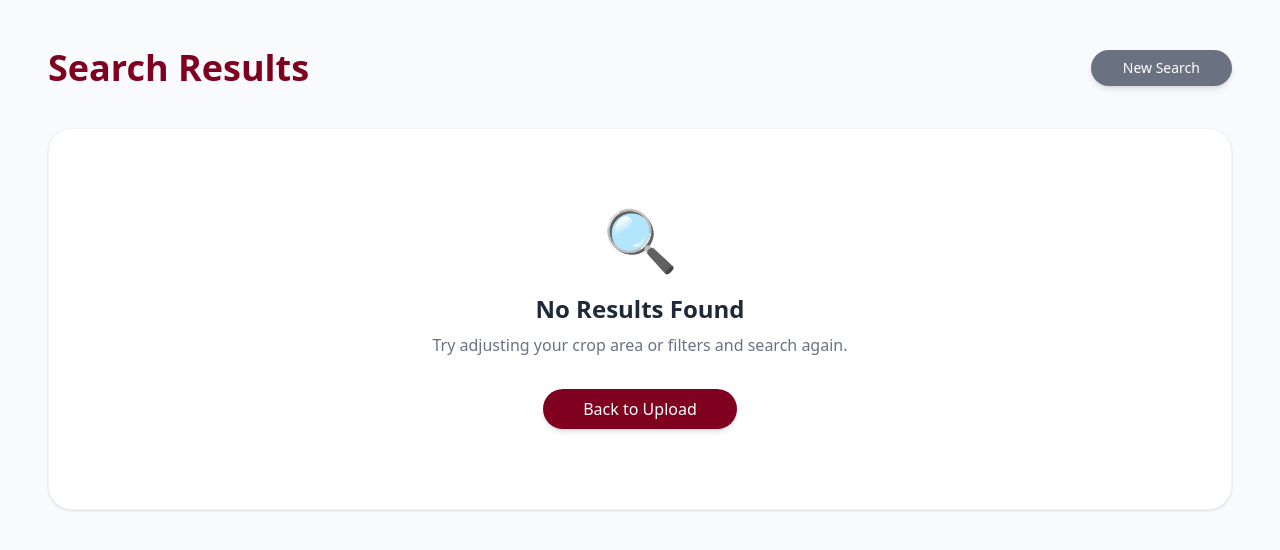
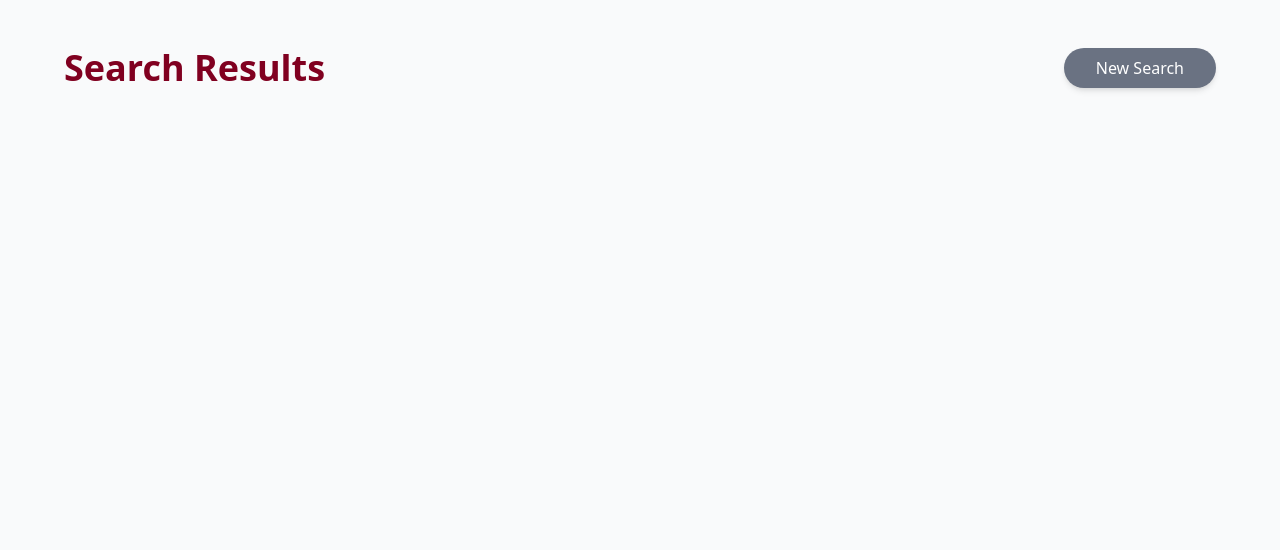
Before and after one commit to FindMyLook-Project/frontend, a React app: page /results in a window 1280 px wide. Shown: the top 550 px of the page. Built offline with nearby package versions, Linux system fonts and the light colour scheme; the HTML template or start-up script is replaced by a standard one.

Commit message:
improving UX

```diff
--- a/src/pages/Results.jsx
+++ b/src/pages/Results.jsx
@@ -6,78 +6,98 @@ const Results = () => {
   const location = useLocation();
   const navigate = useNavigate();
 
-  // משיכת הנתונים מה-state - שימי לב לשם searchResults
-  const resultsFromSearch = location.state?.searchResults || [];
+  const searchResults = location.state?.searchResults || [];
+  const originalItems = location.state?.originalItems || [];
+
+  const formatCategoryName = (category) => {
+    if (!category) return "Item";
+    return category.charAt(0).toUpperCase() + category.slice(1);
+  };
 
   return (
-    <div className="min-h-screen bg-gray-50 py-12 px-4 md:px-12">
-      <div className="max-w-7xl mx-auto">
+    <div className="min-h-screen bg-gray-50 py-12 px-4">
+      <div className="max-w-6xl mx-auto">
+
         <div className="flex justify-between items-center mb-10">
           <h1 className="text-4xl font-extrabold text-[#800020]">Search Results</h1>
-          <Button onClick={() => navigate('/upload')} className="bg-gray-500 text-sm">
+          <Button onClick={() => navigate('/upload')} className="bg-gray-500 hover:bg-gray-600 px-6 py-2 text-white rounded-full font-medium">
             New Search
           </Button>
         </div>
 
-        {resultsFromSearch.length > 0 ? (
-          resultsFromSearch.map((group, idx) => (
-            <div key={idx} className="mb-16 bg-white p-8 rounded-3xl shadow-sm border border-gray-100">
-              <div className="flex items-center gap-6 mb-8 border-b pb-6">
-                <div className="text-center">
-                  <p className="text-xs font-bold text-gray-400 uppercase mb-2">Item #{idx + 1}:</p>
-                  <div className="w-24 h-24 bg-[#800020]/10 rounded-xl border-2 border-[#800020] flex items-center justify-center">
-                    <span className="text-3xl">👕</span>
+        {searchResults.map((searchData, index) => {
+          const originalItem = originalItems[searchData.itemIndex];
+          const products = searchData.results;
+
+          return (
+            <div key={index} className="bg-white p-6 rounded-2xl shadow-sm border border-gray-100 mb-10 animate-fadeIn">
+
+              <div className="flex items-center gap-6 mb-8 border-b border-gray-100 pb-6">
+
+                <div className="w-20 h-20 bg-gray-50 rounded-xl border border-gray-200 flex items-center justify-center overflow-hidden shrink-0 shadow-inner">
+                  {originalItem?.image ? (
+                    <img
+                      src={originalItem.image}
+                      alt="Your crop"
+                      className="w-full h-full object-cover"
+                    />
+                  ) : (
+                    <span className="text-3xl">👗</span>
+                  )}
                 </div>
-                </div>
+
                 <div>
-                  <h2 className="text-2xl font-bold text-gray-800">Top Matches Found</h2>
-                  <p className="text-gray-500 text-sm">Showing the best results based on your selection</p>
+                  <h2 className="text-2xl font-bold text-gray-800">
+                    {originalItem ? `${formatCategoryName(originalItem.category)} Matches` : 'Top Matches Found'}
+                  </h2>
+                  <p className="text-sm text-gray-500 mt-1">
+                    Showing the best results based on your selection
+                  </p>
                 </div>
               </div>
 
-              <div className="grid grid-cols-1 sm:grid-cols-2 lg:grid-cols-5 gap-6">
-                {group.results.map((product) => (
-                  <div key={product._id} className="group bg-gray-50 rounded-2xl p-4 transition-all hover:shadow-md border border-transparent hover:border-gray-200">
-                    <div className="relative mb-4 overflow-hidden rounded-xl aspect-[3/4]">
+              <div className="grid grid-cols-2 md:grid-cols-3 lg:grid-cols-5 gap-4">
+                {products.length > 0 ? (
+                  products.map((product, pIndex) => (
+                    <div key={pIndex} className="bg-white rounded-xl border border-gray-100 overflow-hidden shadow-sm hover:shadow-md transition-all flex flex-col group">
+
+                      <div className="relative aspect-[3/4] bg-gray-100 overflow-hidden">
                         <img
-                        src={product.images?.[0]?.url || "https://via.placeholder.com/300"}
+                          src={product.images?.[0]?.url || product.images?.[0] || 'placeholder.jpg'}
                           alt={product.title}
-                        className="w-full h-full object-cover transition-transform group-hover:scale-105"
+                          className="w-full h-full object-cover group-hover:scale-105 transition-transform duration-500"
                         />
-                      <div className="absolute top-2 right-2 bg-white/90 backdrop-blur px-2 py-1 rounded-md text-xs font-bold text-[#800020]">
-                        {product.price} ₪
+                        <div className="absolute bottom-2 left-2 bg-[#800020] text-white text-xs font-bold px-2 py-1 rounded">
+                          {Math.round(product.searchScore * 100)}% Match
                         </div>
-                      <div className="absolute bottom-2 left-2 bg-[#800020]/90 text-white px-2 py-0.5 rounded text-[10px] font-bold">
-                        {Math.round(product.searchScore * 100)}% Match
+                        <div className="absolute top-2 right-2 bg-white text-gray-800 text-xs font-bold px-2 py-1 rounded shadow-sm">
+                          ₪{product.price}
                         </div>
                       </div>
 
-                    <h3 className="font-bold text-gray-800 truncate">{product.title}</h3>
-                    <div className="flex justify-between items-center mt-1 mb-4">
-                      <span className="text-sm text-gray-500 font-medium">{product.storeName}</span>
-                    </div>
-
+                      <div className="p-3 flex flex-col flex-1">
+                        <h3 className="text-sm font-bold text-gray-800 line-clamp-1 text-right" dir="rtl">{product.title}</h3>
+                        <p className="text-xs text-gray-500 mb-3 text-right" dir="rtl">{product.storeName || product.brand}</p>
                         <a
                           href={product.productUrl}
                           target="_blank"
                           rel="noopener noreferrer"
-                      className="block text-center w-full py-2 bg-white border border-[#800020] text-[#800020] rounded-full text-sm font-bold hover:bg-[#800020] hover:text-white transition-colors"
+                          className="mt-auto block text-center w-full border border-[#800020] text-[#800020] hover:bg-[#800020] hover:text-white transition-colors py-1.5 rounded-full text-xs font-bold"
                         >
                           Buy Product
                         </a>
                       </div>
-                ))}
-              </div>
                     </div>
                   ))
                 ) : (
-          <div className="flex flex-col items-center py-20 bg-white rounded-3xl shadow-sm border border-gray-100">
-            <span className="text-6xl mb-6">🔍</span>
-            <h2 className="text-2xl font-bold text-gray-800">No Results Found</h2>
-            <p className="text-gray-500 mt-2">Try adjusting your crop area or filters and search again.</p>
-            <Button onClick={() => navigate('/upload')} className="mt-8 px-10">Back to Upload</Button>
+                  <div className="col-span-full py-10 text-center text-gray-500 font-medium">
+                    No exact matching products found for this item. Try adjusting the filters.
                   </div>
                 )}
+              </div>
+            </div>
+          );
+        })}
       </div>
     </div>
   );
--- a/src/pages/Upload.jsx
+++ b/src/pages/Upload.jsx
@@ -95,7 +95,7 @@ const Upload = () => {
 
       const data = await response.json();
       if (data.success) {
-        navigate('/results', { state: { searchResults: data.data } });
+        navigate('/results', { state: { searchResults: data.data, originalItems: croppedImagesBase64} });
       } else {
         alert("Search failed: " + data.error);
       }
```
Lines whose indentation alone changed are shown as unchanged.
